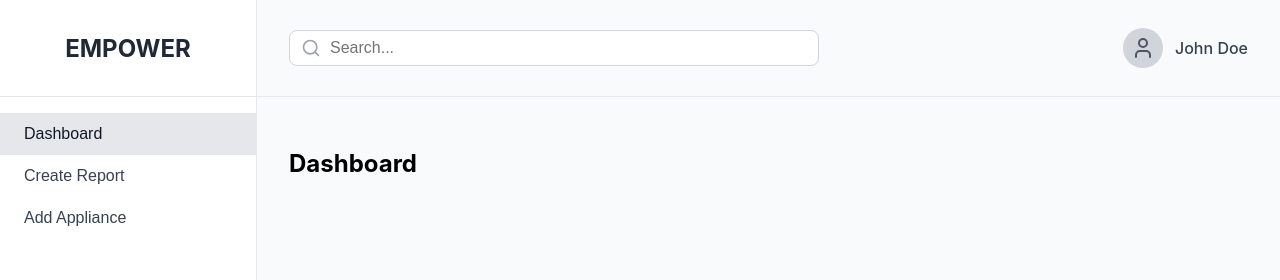
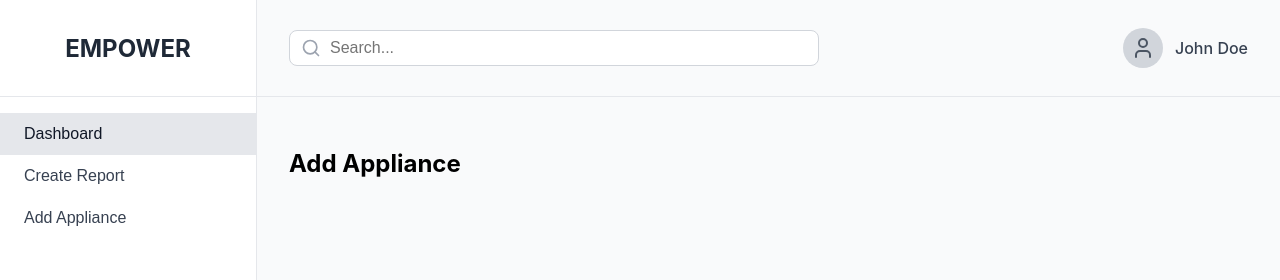
Before and after one commit to jiejen/empower, a React (Create React App) app in the folder empower/: page /add-appliance in a window 1280 px wide. Shown: the top 280 px of the page. Built offline with nearby package versions, Linux system fonts and the light colour scheme.

Commit message:
added navigation between pages functionality

```diff
--- a/empower/package.json
+++ b/empower/package.json
@@ -10,6 +10,7 @@
     "lucide-react": "^0.548.0",
     "react": "^19.2.0",
     "react-dom": "^19.2.0",
+    "react-router-dom": "^7.9.4",
     "react-scripts": "^5.0.1",
     "web-vitals": "^2.1.4"
   },
--- a/empower/src/App.js
+++ b/empower/src/App.js
@@ -1,9 +1,19 @@
-// src/App.js
 import React from 'react';
+import { BrowserRouter, Routes, Route } from 'react-router-dom';
 import Dashboard from './frontend/pages/dashboard';
+import CreateReport from './frontend/pages/createReport';
+import AddAppliance from './frontend/pages/addAppliance';
 
 function App() {
-  return <Dashboard />;
+  return (
+    <BrowserRouter>
+      <Routes>
+        <Route path="/" element={<Dashboard />} />
+        <Route path="/create-report" element={<CreateReport />} />
+        <Route path="/add-appliance" element={<AddAppliance />} />
+      </Routes>
+    </BrowserRouter>
+  );
 }
 
 export default App;
--- a/empower/src/frontend/components/layout.js
+++ b/empower/src/frontend/components/layout.js
@@ -2,10 +2,11 @@
 import { Sidebar } from './sidebar';
 import { Navbar } from './sidebar';
 
-export const Layout = ({ children, activePage, userName, onNavigate }) => {
+// Layout Component (remove onNavigate prop)
+export const Layout = ({ children, activePage, userName }) => {
   return (
     <div className="layout">
-      <Sidebar activePage={activePage} onNavigate={onNavigate} />
+      <Sidebar activePage={activePage} />
       <div className="main-container">
         <Navbar userName={userName} />
         <main className="content">
--- a/empower/src/frontend/components/sidebar.js
+++ b/empower/src/frontend/components/sidebar.js
@@ -1,13 +1,16 @@
 import React, { useState } from 'react';
 import { Search, X, User } from 'lucide-react';
+import { useNavigate } from 'react-router-dom';
 import './Layout.css';
 
 // Sidebar Component
-export const Sidebar = ({ activePage = 'Dashboard', onNavigate }) => {
+export const Sidebar = ({ activePage = 'Dashboard' }) => {
+  const navigate = useNavigate();
+
   const menuItems = [
-    { id: 'dashboard', label: 'Dashboard' },
-    { id: 'create-report', label: 'Create Report' },
-    { id: 'add-appliance', label: 'Add Appliance' }
+    { id: 'dashboard', label: 'Dashboard', path: '/' },
+    { id: 'create-report', label: 'Create Report', path: '/create-report' },
+    { id: 'add-appliance', label: 'Add Appliance', path: '/add-appliance' }
   ];
 
   return (
@@ -20,7 +23,7 @@ export const Sidebar = ({ activePage = 'Dashboard', onNavigate }) => {
         {menuItems.map((item) => (
           <button
             key={item.id}
-            onClick={() => onNavigate?.(item.id)}
+            onClick={() => navigate(item.path)}
             className={`sidebar-item ${activePage === item.label ? 'active' : ''}`}
           >
             {item.label}
@@ -35,7 +38,7 @@ export const Sidebar = ({ activePage = 'Dashboard', onNavigate }) => {
   );
 };
 
-// Navbar Component
+// Navbar Component (keep as is)
 export const Navbar = ({ userName = 'User name' }) => {
   const [searchValue, setSearchValue] = useState('');
 
--- /dev/null
+++ b/empower/src/frontend/pages/addAppliance.js
@@ -0,0 +1,14 @@
+import { Layout } from '../components/layout';
+import '../components/Layout.css'; // Import the CSS
+
+function AddAppliance() {
+  return (
+    <Layout activePage="Dashboard" userName="John Doe">
+      <div style={{ padding: '32px' }}>
+        <h2>Add Appliance</h2>
+      </div>
+    </Layout>
+  );
+}
+
+export default AddAppliance;
--- /dev/null
+++ b/empower/src/frontend/pages/createReport.js
@@ -0,0 +1,14 @@
+import { Layout } from '../components/layout';
+import '../components/Layout.css'; // Import the CSS
+
+function createReport() {
+  return (
+    <Layout activePage="Dashboard" userName="John Doe">
+      <div style={{ padding: '32px' }}>
+        <h2>Create Report</h2>
+      </div>
+    </Layout>
+  );
+}
+
+export default createReport;
```
Also changed, not shown: 1 other file (tests, documents, lock files or other folders).
